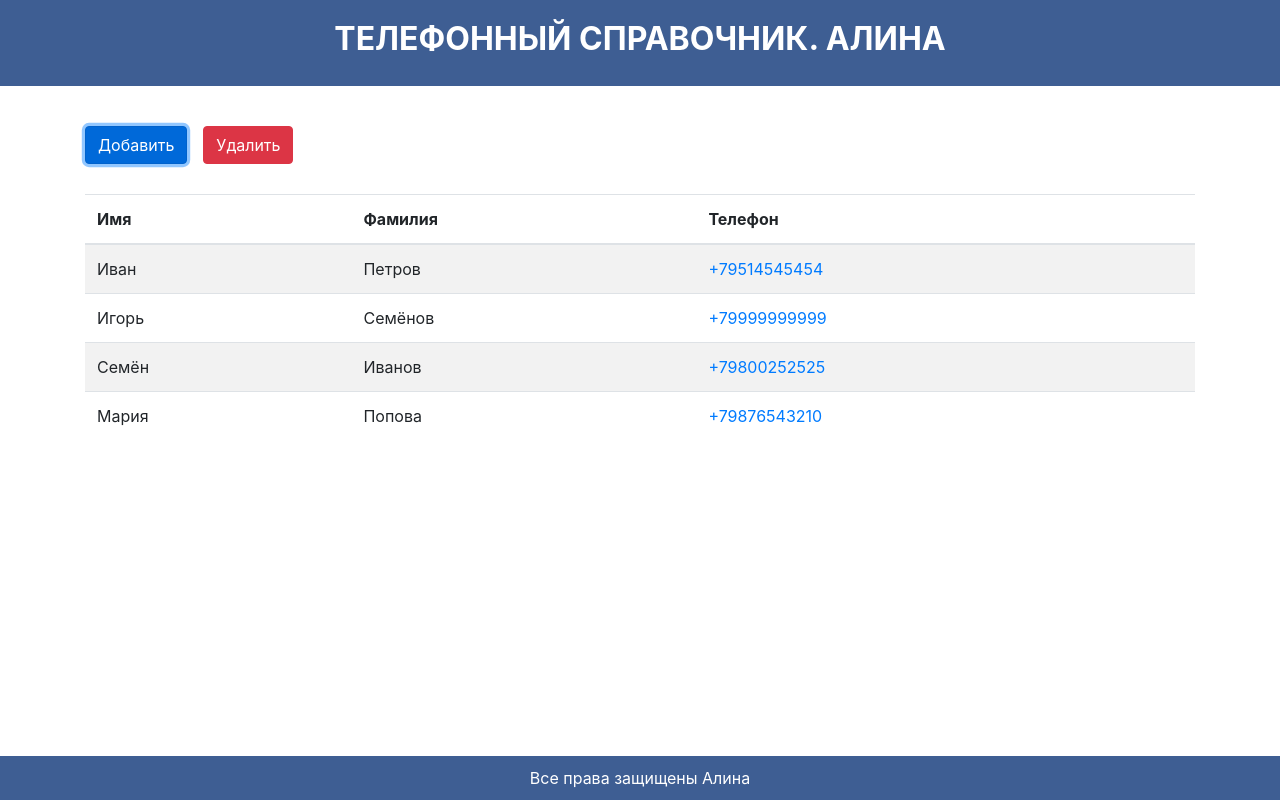
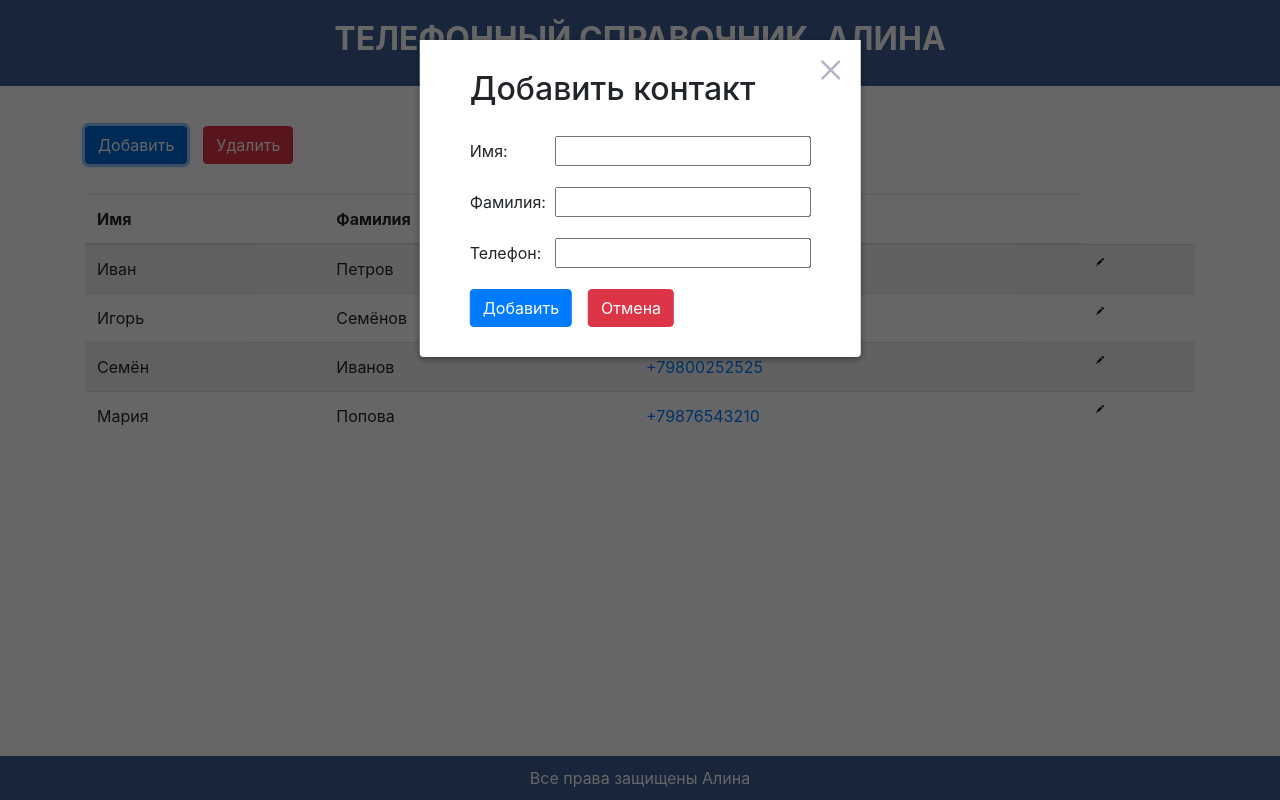
Before and after one commit to AlinaBorisova/PhoneBook, a plain HTML site: page index.html in a window 1280 px wide. Both pictures are taken after a click on the button "Добавить". Drawn offline with nearby package versions, Linux system fonts and the light colour scheme.

Commit message:
Готовый

```diff
--- a/css/style.css
+++ b/css/style.css
@@ -130,3 +130,15 @@ body {
   color: #fff;
   text-align: center;
 }
+
+.edit-icon {
+  display: block;
+  width: 10px;
+  height: 10px;
+  border: none;
+  background-color: transparent;
+  background-image: url("../img/icon_edit.svg");
+  background-size: contain;
+  background-repeat: no-repeat;
+  background-position: center;
+}
--- a/script/script.js
+++ b/script/script.js
@@ -109,6 +109,7 @@ const data = [
 
     const form = document.createElement('form');
     form.classList.add('form');
+
     form.insertAdjacentHTML('beforeend', `
       <button class="close" type="button"></button>
       <h2 class="form-title">Добавить контакт</h2>
@@ -158,7 +159,7 @@ const data = [
     const main = createMain();
     const buttonGroup = createButtonGroup([
       {
-        className: 'btn btn-primary mr-3',
+        className: 'btn btn-primary mr-3 js-add',
         type: 'button',
         text: 'Добавить',
       },
@@ -178,6 +179,10 @@ const data = [
 
     return {
       list: table.tbody,
+      logo,
+      btnAdd: buttonGroup.btns[0],
+      formOverlay: form.overlay,
+      form: form.form,
     }
   };
 
@@ -201,10 +206,16 @@ const data = [
     const phoneLink = document.createElement('a');
     phoneLink.href = `tel:${phone}`
     phoneLink.textContent = phone;
+    tr.phoneLink = phoneLink;
 
     tdPhone.append(phoneLink);
 
-    tr.append(tdDel, tdName, tdSurname, tdPhone);
+    const tdEdit = document.createElement('td');
+    const buttotEdit = document.createElement('button')
+    buttotEdit.classList.add('edit-icon');
+    tdEdit.append(buttotEdit);
+
+    tr.append(tdDel, tdName, tdSurname, tdPhone, tdEdit);
 
     return tr;
   };
@@ -212,6 +223,8 @@ const data = [
   const renderContacts = (elem, data) => {
     const allRow = data.map(createRow);
     elem.append(...allRow);
+
+    return allRow;
   };
 
   const createFooter = title => {
@@ -227,14 +240,94 @@ const data = [
     return footer;
   };
 
+  const hoverRow = (allRow, logo) => {
+    const text = logo.textContent;
+
+    allRow.forEach(contact => {
+      contact.addEventListener('mouseenter', () => {
+        logo.textContent = contact.phoneLink.textContent;
+      });
+      contact.addEventListener('mouseleave', () => {
+        logo.textContent = text;
+      })
+    })
+  };
+
+  // const bubblingCapturing = () => {
+  //   const btnAdd = document.querySelector('.js-add');
+  //   const btnWtapper = document.querySelector('.btn-wrapper');
+  //   const main = document.querySelector('main');
+  //   const app = document.querySelector('#app');
+  //   const body = document.querySelector('body');
+
+  //   btnAdd.addEventListener('click', () => {
+  //     console.log('btnAdd');
+  //   });
+  //   btnWtapper.addEventListener('click', () => {
+  //     console.log('btnWtapper');
+  //   });
+  //   main.addEventListener('click', () => {
+  //     console.log('main');
+  //   });
+  //   document.addEventListener('click', () => {
+  //     console.log('document');
+  //   });
+  //   app.addEventListener('click', () => {
+  //     console.log('app');
+  //   });
+  //   window.addEventListener('click', () => {
+  //     console.log('window');
+  //   });
+  //   document.documentElement.addEventListener('click', () => {
+  //     console.log('html');
+  //   });
+  //   body.addEventListener('click', () => {
+  //     console.log('body');
+  //   });
+  // };
+
   const init = (selectorApp, title) => {
     const app = document.querySelector(selectorApp);
     const phoneBook = renderPhoneBook(app, title);
 
-    const {list} = phoneBook;
+    const {list, logo, btnAdd, formOverlay, form} = phoneBook;
 
-    renderContacts(list, data);
     //Здесь будет Функционал для следующих уроков
+    const allRow = renderContacts(list, data);
+
+    hoverRow(allRow, logo);
+
+    btnAdd.addEventListener('click', () => {
+      formOverlay.classList.add('is-visible')
+    });
+
+    //bubblingCapturing();
+
+    form.addEventListener('click', event => {
+      event.stopPropagation();
+    });
+
+    formOverlay.addEventListener('click', () => {
+      formOverlay.classList.remove('is-visible')
+    });
+
+    const btnClose = document.querySelector('.close');
+    btnClose.addEventListener('click', () => {
+      formOverlay.classList.remove('is-visible')
+    });
+
+
+    document.addEventListener('touchstart', e => {
+      console.log(e.type);
+    });
+
+    document.addEventListener('touchmove', e => {
+      console.log(e.type);
+    });
+
+    document.addEventListener('touchend', e => {
+      console.log(e.type);
+    });
   };
 
   window.phoneBookInit = init;
```
Also changed, not shown: img/icon_edit.svg (added).
